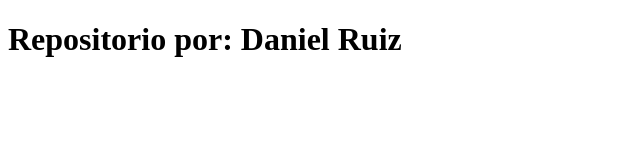
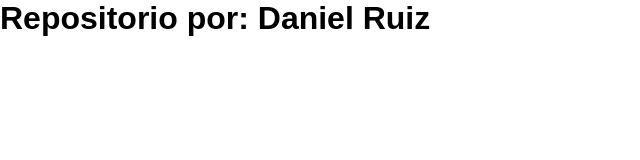
Before and after one commit to CrazyGenexz/crazygenexz.github.io, a plain HTML site: page index.html in a window 1280 px wide. Shown: the whole page, without its empty margins (0-640 px from the left). Drawn offline with Linux system fonts and the light colour scheme.

Commit message:
General folders

```diff
--- a/index.html
+++ b/index.html
@@ -3,9 +3,11 @@
 <head>
     <meta charset="UTF-8">
     <meta name="viewport" content="width=device-width, initial-scale=1.0">
+    <link href="styles/index.css" rel="stylesheet">
     <title>Document</title>
 </head>
 <body>
     <h1>Repositorio por: Daniel Ruiz</h1>
+    <script src="scripts/index.js"></script>
 </body>
 </html>
--- /dev/null
+++ b/styles/index.css
@@ -0,0 +1,5 @@
+* {
+    box-sizing: border-box;
+    margin: 0;
+    font-family: Arial, Helvetica, sans-serif
+}
```
Also changed, not shown: scripts/index.js (added).
